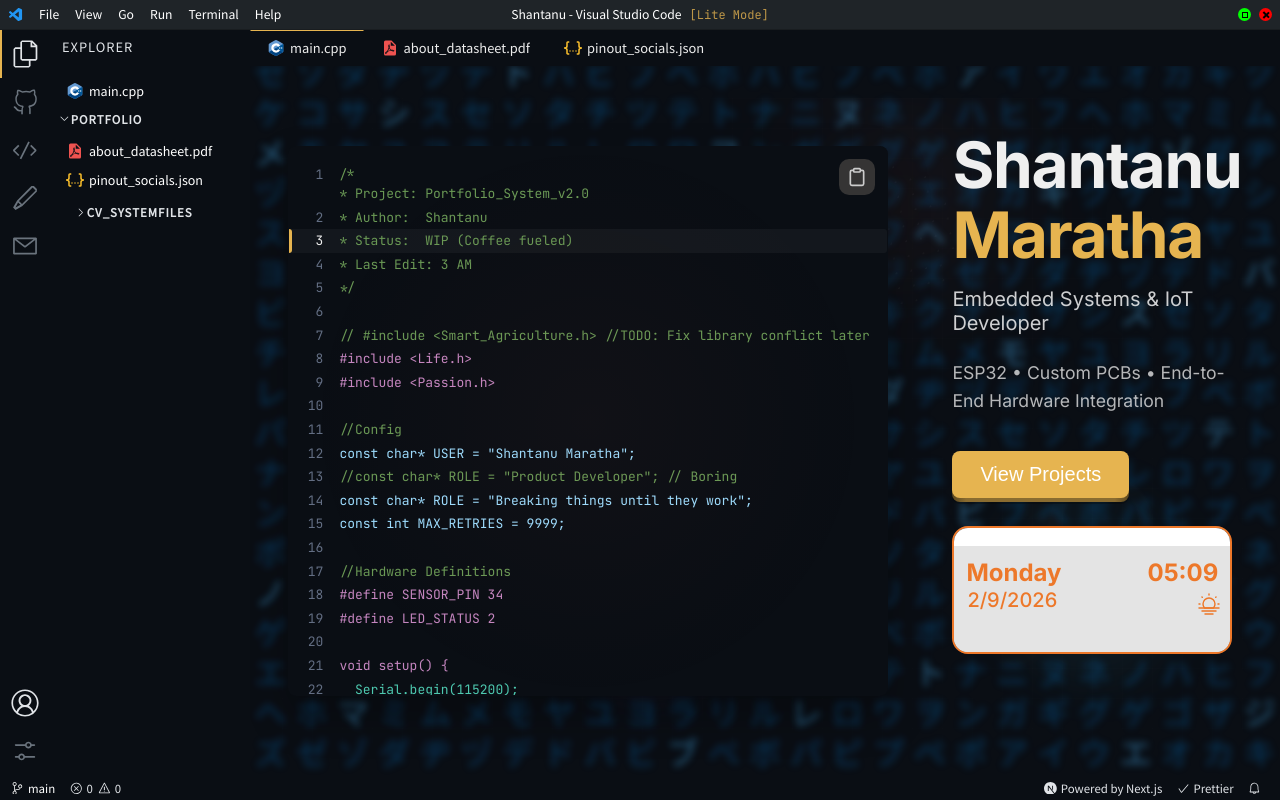
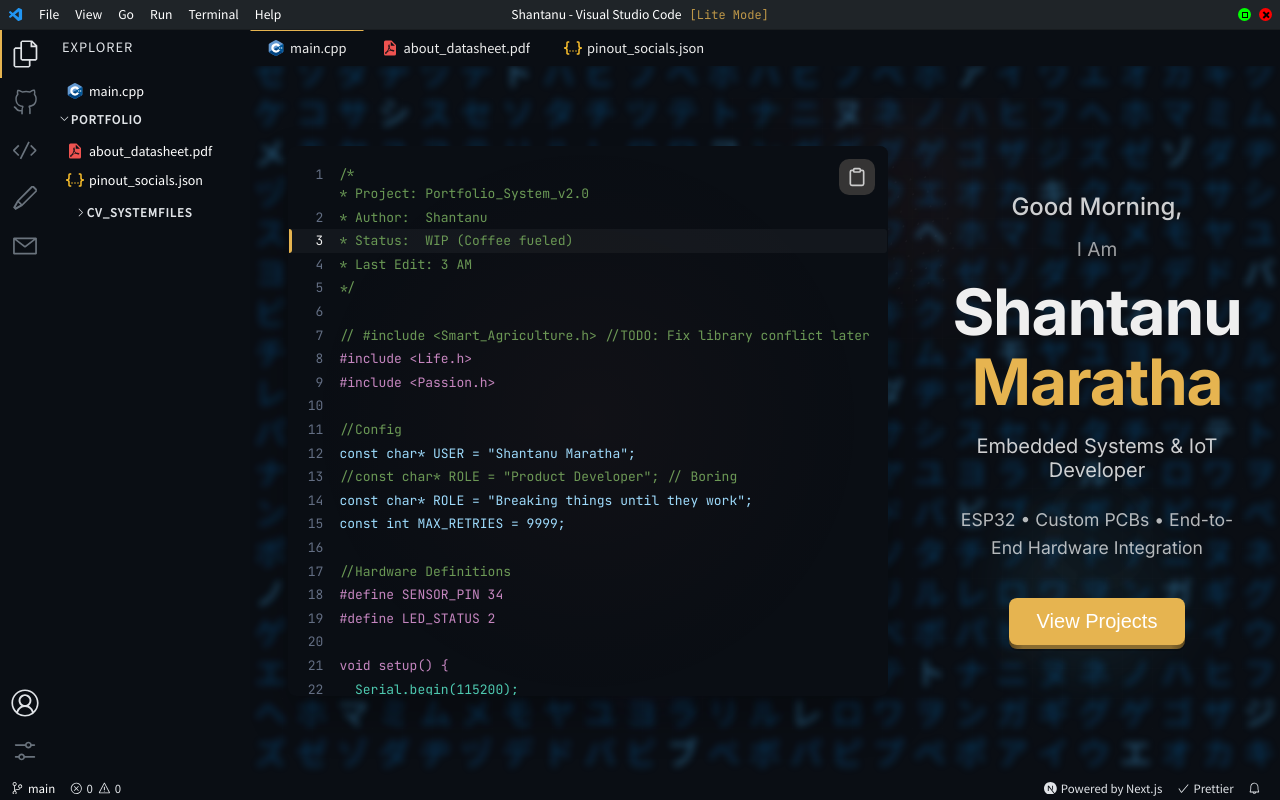
Before and after one commit to shaxntanu/VSCode-Portfolio, a Next.js app: page / in a window 1280 px wide. Built offline with nearby package versions, Linux system fonts and the light colour scheme.

Commit message:
Add time-based greeting, center layout, and remove cloud card

```diff
--- a/components/TimeCloudCard.tsx
+++ /dev/null
@@ -1,129 +0,0 @@
-import { useState, useEffect } from 'react';
-import styles from '@/styles/TimeCloudCard.module.css';
-
-const TimeCloudCard = () => {
-  const [currentTime, setCurrentTime] = useState(new Date());
-
-  useEffect(() => {
-    const timer = setInterval(() => {
-      setCurrentTime(new Date());
-    }, 1000);
-
-    return () => clearInterval(timer);
-  }, []);
-
-  const formatTime = (date: Date) => {
-    return date.toLocaleTimeString('en-US', {
-      hour: '2-digit',
-      minute: '2-digit',
-      hour12: false
-    });
-  };
-
-  const formatDate = (date: Date) => {
-    return date.toLocaleDateString('en-US', {
-      month: 'numeric',
-      day: 'numeric',
-      year: 'numeric'
-    });
-  };
-
-  const getDayName = (date: Date) => {
-    return date.toLocaleDateString('en-US', { weekday: 'long' });
-  };
-
-  return (
-    <div className={styles.cardTimeCloud}>
-      <div className={styles.cardTimeCloudFront}></div>
-      <div className={styles.cardTimeCloudBack}>
-        <svg viewBox="0 0 200 200" xmlns="http://www.w3.org/2000/svg">
-          <path
-            fill="#ed782a"
-            d="M39.1,-11.5C46.9,11.5,47,38.1,34.9,46.6C22.8,55.1,-1.6,45.4,-16.5,32.3C-31.3,19.2,-36.8,2.8,-32.4,-15.3C-28.1,-33.4,-14.1,-53,0.8,-53.3C15.6,-53.5,31.2,-34.4,39.1,-11.5Z"
-            transform="translate(100 100)"
-          ></path>
-        </svg>
-        <svg viewBox="0 0 200 200" xmlns="http://www.w3.org/2000/svg">
-          <path
-            fill="#ed782a"
-            d="M39.1,-11.5C46.9,11.5,47,38.1,34.9,46.6C22.8,55.1,-1.6,45.4,-16.5,32.3C-31.3,19.2,-36.8,2.8,-32.4,-15.3C-28.1,-33.4,-14.1,-53,0.8,-53.3C15.6,-53.5,31.2,-34.4,39.1,-11.5Z"
-            transform="translate(100 100)"
-          ></path>
-        </svg>
-      </div>
-      <p className={styles.cardTimeCloudDay}>{getDayName(currentTime)}</p>
-      <p className={styles.cardTimeCloudDayNumber}>{formatDate(currentTime)}</p>
-      <p className={styles.cardTimeCloudHour}>{formatTime(currentTime)}</p>
-      <div className={styles.cardTimeCloudIcon}>
-        <svg viewBox="0 0 24 24" fill="none" xmlns="http://www.w3.org/2000/svg">
-          <g id="SVGRepo_bgCarrier" strokeWidth="0"></g>
-          <g
-            id="SVGRepo_tracerCarrier"
-            strokeLinecap="round"
-            strokeLinejoin="round"
-          ></g>
-          <g id="SVGRepo_iconCarrier">
-            <path
-              d="M8 22H16"
-              stroke="#ed782a"
-              strokeWidth="1.44"
-              strokeLinecap="round"
-              strokeLinejoin="round"
-            ></path>
-            <path
-              d="M5 19H19"
-              stroke="#ed782a"
-              strokeWidth="1.44"
-              strokeLinecap="round"
-              strokeLinejoin="round"
-            ></path>
-            <path
-              d="M2 16H22"
-              stroke="#ed782a"
-              strokeWidth="1.44"
-              strokeLinecap="round"
-              strokeLinejoin="round"
-            ></path>
-            <path
-              d="M12 6C8.68629 6 6 8.68629 6 12C6 13.5217 6.56645 14.911 7.5 15.9687H16.5C17.4335 14.911 18 13.5217 18 12C18 8.68629 15.3137 6 12 6Z"
-              stroke="#ed782a"
-              strokeWidth="1.44"
-            ></path>
-            <path
-              d="M12 2V3"
-              stroke="#ed782a"
-              strokeWidth="1.44"
-              strokeLinecap="round"
-            ></path>
-            <path
-              d="M22 12L21 12"
-              stroke="#ed782a"
-              strokeWidth="1.44"
-              strokeLinecap="round"
-            ></path>
-            <path
-              d="M3 12L2 12"
-              stroke="#ed782a"
-              strokeWidth="1.44"
-              strokeLinecap="round"
-            ></path>
-            <path
-              d="M19.0708 4.92969L18.678 5.32252"
-              stroke="#ed782a"
-              strokeWidth="1.44"
-              strokeLinecap="round"
-            ></path>
-            <path
-              d="M5.32178 5.32227L4.92894 4.92943"
-              stroke="#ed782a"
-              strokeWidth="1.44"
-              strokeLinecap="round"
-            ></path>
-          </g>
-        </svg>
-      </div>
-    </div>
-  );
-};
-
-export default TimeCloudCard;
--- a/pages/index.tsx
+++ b/pages/index.tsx
@@ -3,10 +3,28 @@ import Link from 'next/link';
 
 import styles from '@/styles/HomePage.module.css';
 import DecryptedText from '@/components/DecryptedText';
-import TimeCloudCard from '@/components/TimeCloudCard';
 
 export default function HomePage() {
   const [activeLineIndex, setActiveLineIndex] = useState(0);
+  const [greeting, setGreeting] = useState('');
+
+  useEffect(() => {
+    const updateGreeting = () => {
+      const hour = new Date().getHours();
+      if (hour < 12) {
+        setGreeting('Good Morning');
+      } else if (hour < 18) {
+        setGreeting('Good Afternoon');
+      } else {
+        setGreeting('Good Evening');
+      }
+    };
+
+    updateGreeting();
+    const interval = setInterval(updateGreeting, 60000); // Update every minute
+
+    return () => clearInterval(interval);
+  }, []);
 
   const codeLines = [
     { code: '/*\n* Project: Portfolio_System_v2.0', type: 'comment' },
@@ -163,6 +181,9 @@ export default function HomePage() {
         </div>
 
         <div className={styles.infoSection}>
+          <div className={styles.greeting}>{greeting},</div>
+          <div className={styles.iAm}>I Am</div>
+
           <h1 className={styles.developerName}>
             <DecryptedText
               text="Shantanu"
@@ -197,8 +218,6 @@ export default function HomePage() {
               </button>
             </Link>
           </div>
-
-          <TimeCloudCard />
         </div>
       </div>
 
--- a/styles/HomePage.module.css
+++ b/styles/HomePage.module.css
@@ -257,7 +257,22 @@
     position: relative;
     z-index: 2;
     padding: 0;
-    align-self: flex-start;
+    align-items: center;
+    text-align: center;
+}
+
+.greeting {
+    font-size: 1.5rem;
+    font-weight: 500;
+    color: rgba(255, 255, 255, 0.8);
+    margin-bottom: -0.5rem;
+}
+
+.iAm {
+    font-size: 1.2rem;
+    font-weight: 400;
+    color: rgba(255, 255, 255, 0.6);
+    margin-bottom: -0.5rem;
 }
 
 .developerName {
@@ -284,7 +299,7 @@
     line-height: 1.6;
     color: rgba(255, 255, 255, 0.7);
     max-width: 35rem;
-    margin: 0;
+    margin: 0 auto;
 }
 
 .skillTags {
@@ -316,6 +331,7 @@
     gap: 1.25rem;
     margin-top: 1rem;
     align-items: center;
+    justify-content: center;
 }
 
 .primaryLink,
--- a/styles/TimeCloudCard.module.css
+++ /dev/null
@@ -1,164 +0,0 @@
-.cardTimeCloud {
-    position: relative;
-    border-radius: 1em;
-    width: 17.5em;
-    height: 8em;
-    z-index: 2;
-    border: solid 0.15em var(--color1);
-    transition: 0.5s all ease-in-out;
-    box-shadow: 0em 0em rgb(0, 0, 0, 0.25);
-    overflow: hidden;
-    --color1: rgb(237, 120, 42);
-    --skycolor: #ffffff;
-}
-
-.cardTimeCloudFront {
-    width: 20em;
-    height: 12.5em;
-    background: rgb(228, 228, 228);
-    border-radius: 1em;
-    position: absolute;
-    z-index: 2;
-    top: 95%;
-    left: 50%;
-    transform: translate(-50%, -50%);
-    transition: 0.5s all ease-in-out;
-}
-
-.cardTimeCloudBack {
-    width: 20em;
-    height: 17.5em;
-    background: var(--skycolor);
-    border-radius: 1em;
-    position: absolute;
-    z-index: 1;
-    top: 57.5%;
-    left: 50%;
-    transform: translate(-50%, -50%);
-    transition: 0.5s all ease-in-out;
-}
-
-.cardTimeCloud:hover {
-    margin-bottom: 1em;
-    box-shadow: 0em 1em rgb(237, 120, 42, 0.5);
-}
-
-.cardTimeCloud:hover .cardTimeCloudFront {
-    top: 105%;
-}
-
-.cardTimeCloudBack svg {
-    position: absolute;
-    z-index: 1;
-    top: -16.45em;
-    left: -7.5em;
-    width: 25em;
-    height: auto;
-    opacity: 100%;
-    animation: rotateCloud 15s linear infinite;
-}
-
-.cardTimeCloudBack svg:nth-child(2) {
-    animation: rotateCloud 15s linear infinite 1s;
-    opacity: 50%;
-}
-
-@keyframes rotateCloud {
-    0% {
-        transform: rotate(0deg);
-    }
-
-    100% {
-        transform: rotate(360deg);
-    }
-}
-
-.cardTimeCloudDay {
-    color: var(--color1);
-    position: absolute;
-    z-index: 3;
-    top: 1.25em;
-    left: 0.5em;
-    font-size: 1.5em;
-    font-weight: bold;
-    transition: 0.5s all ease-in-out;
-    margin: 0;
-}
-
-.cardTimeCloudDayNumber {
-    color: var(--color1);
-    position: absolute;
-    z-index: 3;
-    top: 3em;
-    left: 0.65em;
-    font-size: 1.25em;
-    transition: 0.5s all ease-in-out;
-    font-weight: 500;
-    margin: 0;
-}
-
-.cardTimeCloudHour {
-    color: var(--color1);
-    position: absolute;
-    z-index: 3;
-    top: 1.25em;
-    right: 0.5em;
-    font-size: 1.5em;
-    font-weight: bold;
-    transition: 0.5s all ease-in-out;
-    margin: 0;
-}
-
-.cardTimeCloud:hover {
-    height: 15em;
-}
-
-.cardTimeCloud:hover .cardTimeCloudDay {
-    top: 2.25em;
-}
-
-.cardTimeCloud:hover .cardTimeCloudDayNumber {
-    top: 4em;
-}
-
-.cardTimeCloud:hover .cardTimeCloudHour {
-    top: 1em;
-    font-size: 3em;
-}
-
-.cardTimeCloudIcon svg {
-    position: absolute;
-    z-index: 4;
-    top: 4em;
-    right: 0.6em;
-    transform: rotate(0deg);
-    width: 1.5em;
-    height: auto;
-    transition: 0.5s all ease-in-out;
-}
-
-.cardTimeCloud:hover .cardTimeCloudIcon svg {
-    top: 7.25em;
-    right: -1.75em;
-    width: 7.5em;
-    height: auto;
-    transform: rotate(-35deg);
-}
-
-.cardTimeCloud:active {
-    transition: 0.25s all ease-in-out;
-    transform: scale(0.95);
-}
-
-.cardTimeCloud:active .cardTimeCloudFront {
-    transition: 0.25s all ease-in-out;
-    top: 120%;
-    background-color: var(--color1);
-}
-
-.cardTimeCloud:active .cardTimeCloudIcon svg {
-    transition: 0.25s all ease-in-out;
-    top: 8em;
-    transform: rotate(-25deg);
-    stroke: #4a4b55;
-}
```
